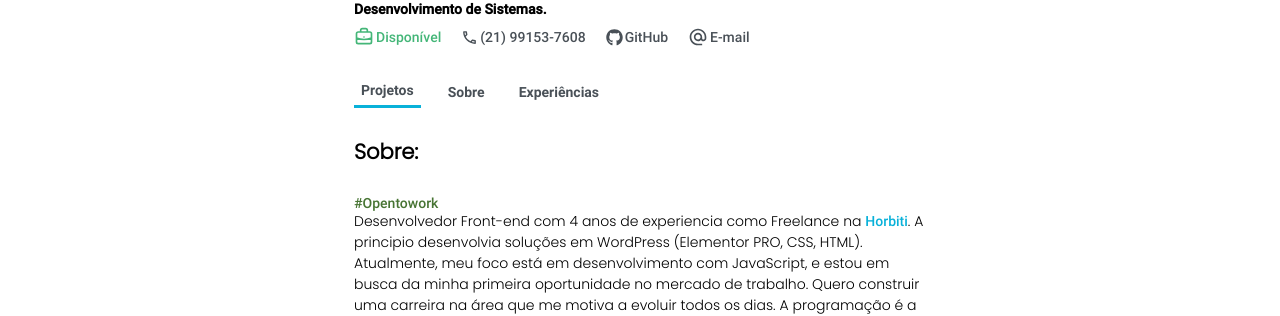
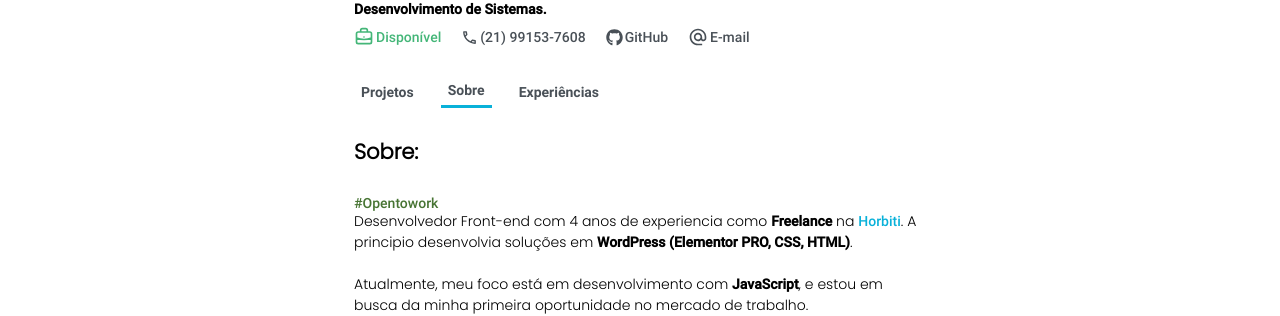
Before and after one commit to rlxmts/portfolio, a React (Vite) app: page /sobre in a window 1280 px wide. Shown: the part 489-805 px from the top of the page. Built offline with nearby package versions, Linux system fonts and the light colour scheme.

Commit message:
:sparkles: Usando NavLink para aplicar estilo no link ativo

```diff
--- a/src/Components/Layout/Navegacao/index.jsx
+++ b/src/Components/Layout/Navegacao/index.jsx
@@ -1,5 +1,6 @@
-import { Link } from "react-router-dom";
+import { NavLink } from "react-router-dom";
 import styled from "styled-components";
+import classNames from "classnames";
 
 const Nav = styled.nav`
   padding: 2rem 0;
@@ -24,12 +25,32 @@ const ListaNav = styled.ul`
 `;
 
 const Navegacao = ()=> {
+
+  const links = [
+    {
+      nome: "Projetos",
+      url: "/",
+      classe: ""
+    },
+    {
+      nome: "Sobre",
+      url: "sobre",
+      classe: ""
+    },
+    {
+      nome: "Experiências",
+      url: "experiencias",
+      classe:""
+    }
+  ];
   return(
     <Nav>
       <ListaNav>
-        <li className="ativo"><Link className="nav-lista-link" to="/" >Projetos</Link></li>
-        <li><Link className="nav-lista-link" to="/sobre" >Sobre</Link></li>
-        <li><Link className="nav-lista-link" to='/experiencias' >Experiências</Link></li>
+        {links.map(item => {
+          return(
+            <li key={item.nome}><NavLink className={ ({isActive}) => classNames("nav-lista-link", isActive ? "ativo" : "") } to={item.url} >{item.nome}</NavLink></li>
+          );
+        })}
       </ListaNav>
     </Nav>
   );
--- a/src/Pages/Sobre/index.jsx
+++ b/src/Pages/Sobre/index.jsx
@@ -38,8 +38,10 @@ const Sobre = ()=> {
     <SecaoSobre>
       <h2>Sobre:</h2>
       <p className="opentowork">#Opentowork</p>
-      <p>Desenvolvedor Front-end com 4 anos de experiencia como Freelance na <a className="link-horbiti" href="https://horbiti.vercel.app" target="_blank" rel="noopener noreferrer">Horbiti</a>. A principio desenvolvia soluções em WordPress (Elementor PRO, CSS, HTML).</p>
-      <p>Atualmente, meu foco está em desenvolvimento com JavaScript, e estou em busca da minha primeira oportunidade no mercado de trabalho. Quero construir uma carreira na área que me motiva a evoluir todos os dias. A programação é a única atividade capaz de me fazer estudar e me dedicar por tantas horas, durante tanto tempo. Foi a programação que me fez acreditar que é possível trabalhar com o que se ama e sentir prazer em se qualificar para alcançar voos maiores. </p>
+      <p>Desenvolvedor Front-end com 4 anos de experiencia como <strong className="strong">Freelance</strong> na <a className="link-horbiti" href="https://horbiti.vercel.app" target="_blank" rel="noopener noreferrer">Horbiti</a>. A principio desenvolvia soluções em <strong className="strong">WordPress (Elementor PRO, CSS, HTML)</strong>.</p><br></br>
+      <p>Atualmente, meu foco está em desenvolvimento com <strong className="strong">JavaScript</strong>, e estou em busca da minha primeira oportunidade no mercado de trabalho.</p>
+      <p>Estou cursando <strong className="strong">Analise e Desenvovimento de Sistemas</strong> no Centro Universitário IBMR e veja um Estágio com bons olhos.</p><br></br>
+      <p> Quero construir uma carreira na área que me motiva a evoluir todos os dias. A programação é a única atividade capaz de me fazer estudar e me dedicar por tantas horas, durante tanto tempo. Foi a programação que me fez acreditar que é possível trabalhar com o que se ama e sentir prazer em se qualificar para alcançar voos maiores. </p>
 
       <h3>Skills:</h3>
       <ul>
```
